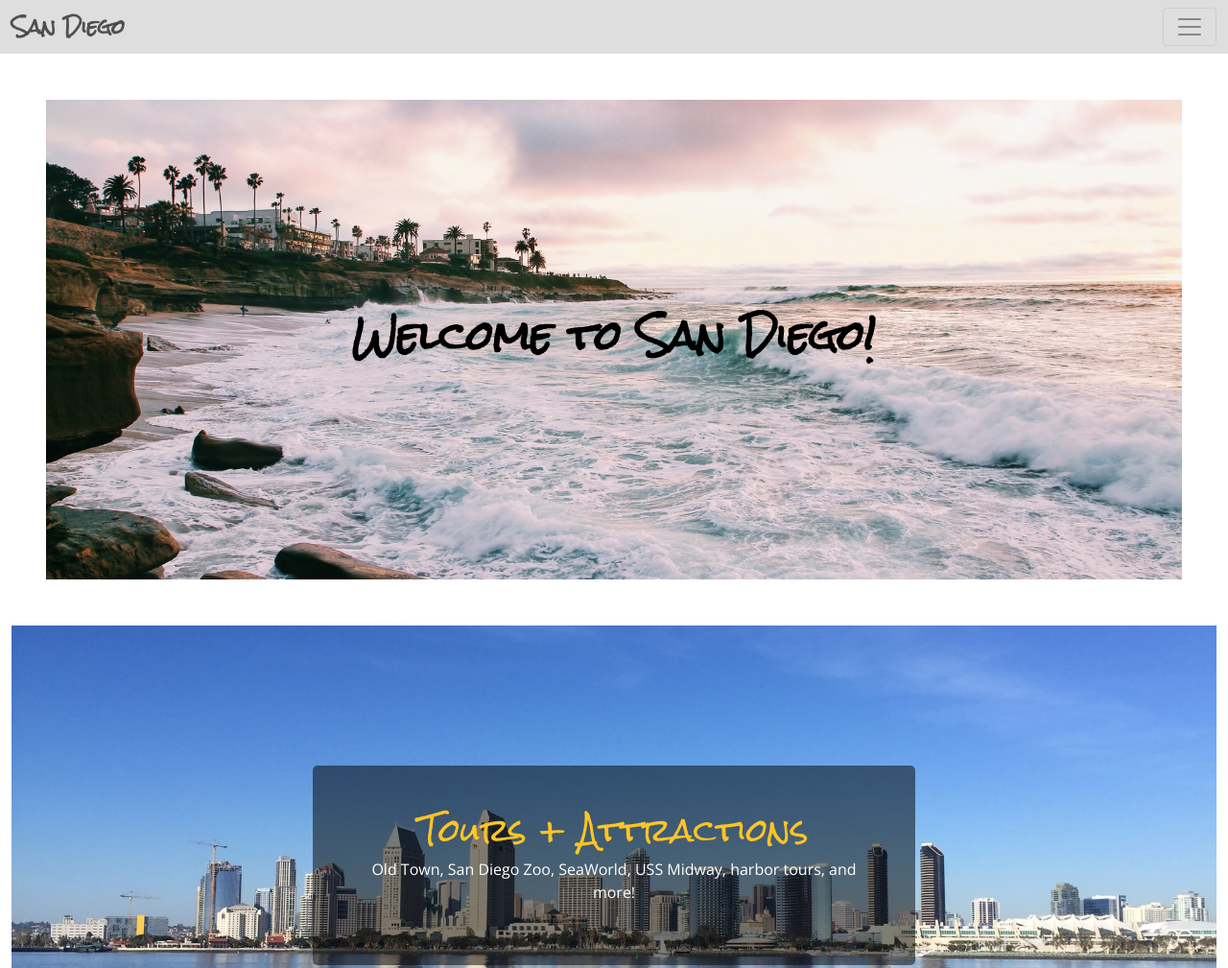
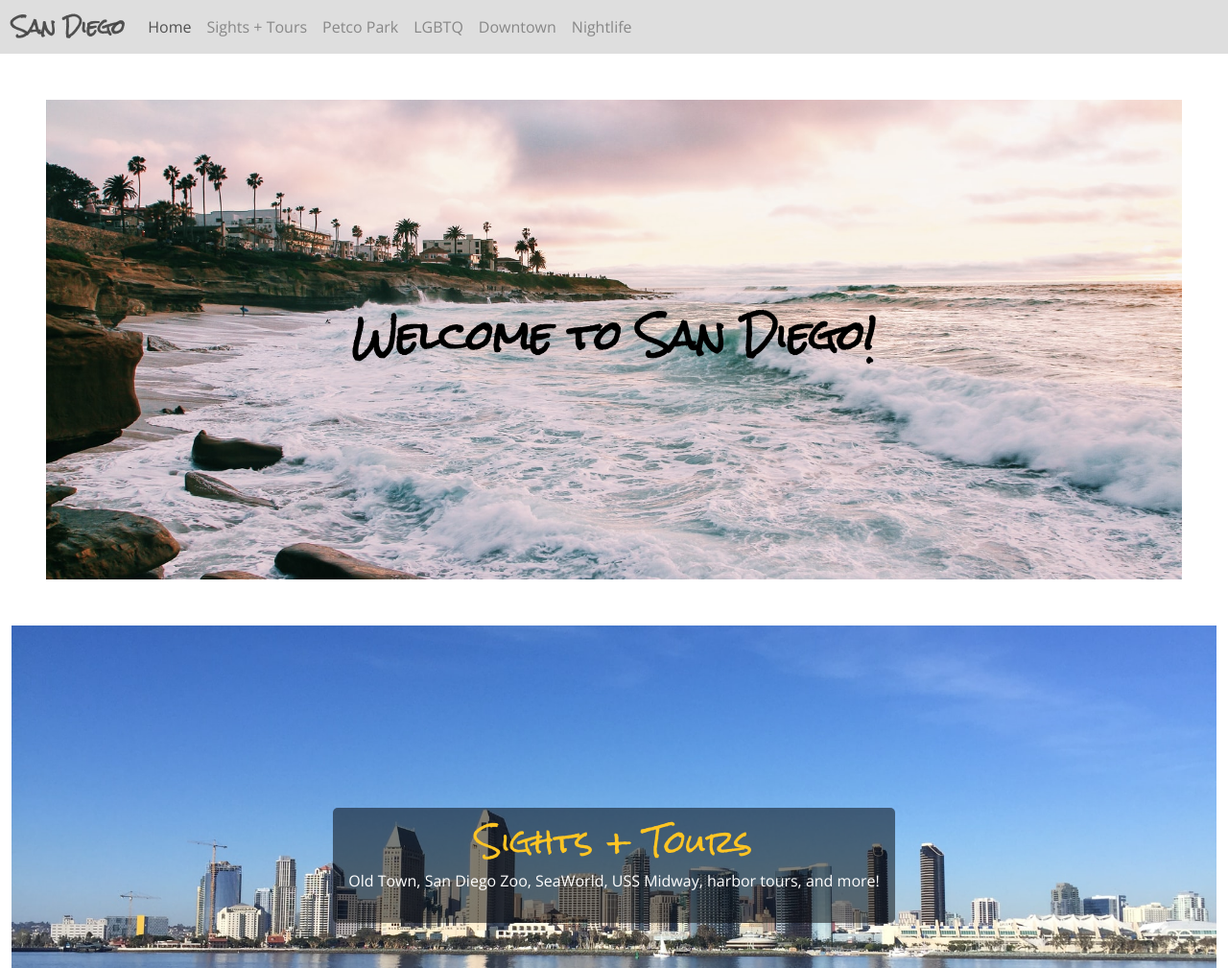
Before and after one commit to tborba1/parallax-practice, a plain HTML site: page index.html in a window 1280 px wide. Shown: the top 1009 px of the page at 96% size. Drawn offline with nearby package versions, Linux system fonts and the light colour scheme.

Commit message:
feat: updated index.html for navbar

```diff
--- a/css/style.css
+++ b/css/style.css
@@ -14,6 +14,10 @@ h1 a {
     font-family: 'Rock Salt', cursive;
     color: black;
     text-decoration: none;
+}
+
+h1 a:hover {
+    color: #2099B2;
 }
 
 h2 a {
@@ -46,7 +50,7 @@ a:hover {
 .content {
     background-color: rgba(0, 0, 0, .5);
     color: white;
-    padding: 3em;
+    padding: 1em;
     max-width: 50%;
     border-radius: 5px;
 }
@@ -82,7 +86,6 @@ footer {
 
 footer a {
     color: black;
-    /* font-size: large; */
     padding: 5px;
 }
 
@@ -104,6 +107,7 @@ footer a:hover {
 .unsplash a {
     color: black;
 }
+
 /* FONTS:
 font-family: 'Open Sans', sans-serif;
 font-family: 'Rock Salt', cursive;
--- a/index.html
+++ b/index.html
@@ -13,7 +13,7 @@
 
   <body>
 
-    <nav class="navbar navbar-light opacity-75 sticky-top">
+    <!-- <nav class="navbar navbar-light opacity-75 sticky-top">
       <div class="container-fluid">
         <a class="navbar-brand fw-bold" href="https://geekwiseacademy.github.io/virtual-mobile-friendly-websites/seven.html">San Diego</a>
         <button class="navbar-toggler" type="button" data-bs-toggle="collapse" data-bs-target="#navbarNav" aria-controls="navbarNav" aria-expanded="false" aria-label="Toggle navigation">
@@ -25,19 +25,50 @@
               <a class="nav-link active" aria-current="page" href="#Home">Home</a>
             </li>
             <li class="nav-item">
-              <a class="nav-link" href="#Section1">Tours + Attractions</a>
+              <a class="nav-link" href="#Tours">Tours + Attractions</a>
             </li>
             <li class="nav-item">
-              <a class="nav-link" href="#Section2">Petco Park</a>
+              <a class="nav-link" href="#Petco">Petco Park</a>
             </li>
             <li class="nav-item">
-              <a class="nav-link" href="#Section3">LGBTQ</a>
+              <a class="nav-link" href="#LGBTQ">LGBTQ</a>
             </li>
             <li class="nav-item">
-              <a class="nav-link" href="#Section4">Downtown</a>
+              <a class="nav-link" href="#Downtown">Downtown</a>
             </li>
             <li class="nav-item">
-              <a class="nav-link" href="#Section5">Nightlife</a>
+              <a class="nav-link" href="#Nightlife">Nightlife</a>
+            </li>
+          </ul>
+        </div>
+      </div>
+    </nav> -->
+
+    <nav class="navbar navbar-expand-lg navbar-light opacity-75 sticky-top">
+      <div class="container-fluid">
+        <button class="navbar-toggler" type="button" data-bs-toggle="collapse" data-bs-target="#navbarNav" aria-controls="navbarNav" aria-expanded="false" aria-label="Toggle navigation">
+          <span class="navbar-toggler-icon"></span>
+        </button>
+        <a class="navbar-brand fw-bold" href="https://geekwiseacademy.github.io/virtual-mobile-friendly-websites/seven.html">San Diego</a>
+        <div class="collapse navbar-collapse" id="navbarNav">
+          <ul class="navbar-nav me-auto mb-2 mb-lg-0">
+            <li class="nav-item">
+              <a class="nav-link active" aria-current="page" href="#Home">Home</a>
+            </li>
+            <li class="nav-item">
+              <a class="nav-link" href="#Sights">Sights + Tours</a>
+            </li>
+            <li class="nav-item">
+              <a class="nav-link" href="#Petco">Petco Park</a>
+            </li>
+            <li class="nav-item">
+              <a class="nav-link" href="#LGBTQ">LGBTQ</a>
+            </li>
+            <li class="nav-item">
+              <a class="nav-link" href="#Downtown">Downtown</a>
+            </li>
+            <li class="nav-item">
+              <a class="nav-link" href="#Nightlife">Nightlife</a>
             </li>
           </ul>
         </div>
@@ -52,38 +83,38 @@
 
     <main class="container-fluid">
 
-      <section id="Section1" class="bg-day text-center parallax">
+      <section id="Sights" class="bg-day text-center parallax">
         <div class="content text-center">
-          <h2><a href="https://www.sandiegovisit.org/" target ="_blank">Tours + Attractions</a></h2>
+          <h2><a href="https://www.sandiegovisit.org/" target ="_blank">Sights + Tours</a></h2>
           <p>Old Town, San Diego Zoo, SeaWorld, USS Midway, harbor tours, and more!</p>
         </div>
       </section>
 
-      <section id="Section2" class="bg-petco parallax">
+      <section id="Petco" class="bg-petco parallax">
         <div class="content text-center">
           <h2><a href="https://www.mlb.com/padres/ballpark" target ="_blank">Petco Park</a></h2>
           <p>Home of Major League Baseball's San Diego Padres</p>
         </div>
       </section>
 
-      <section id="Section3" class="bg-rainbow parallax">
+      <section id="LGBTQ" class="bg-rainbow parallax">
         <div class="content text-center">
           <h2><a href="https://www.sandiego.org/plan/lgbtq.aspx" target ="_blank">LGBTQ</a></h2>
           <p><a href="https://sdpride.org/" target="_blank">San Diego Pride (July)</a></p>
         </div>
       </section>
 
-      <section id="Section4" class="bg-street parallax">
+      <section id="Downtown" class="bg-street parallax">
         <div class="content text-center">
           <h2><a href="https://www.gaslamp.org/" target ="_blank">Downtown</a></h2>
           <p>Gaslamp Quarter - The Historic Heart of San Diego</p>
         </div>
       </section>
 
-      <section id="Section5" class="bg-night parallax">
+      <section id="Nightlife" class="bg-night parallax">
         <div class="content text-center">
           <h2><a href="https://www.sandiego.org/explore/things-to-do/nightlife.aspx" target ="_blank">Nightlife</a></h2>
-          <p>Gaslamp Quarter has <span class="fw-bold">16</span> walkable blocks packed with over <span class="fw-bold">180</span> restaurants, <span class="fw-bold">50</span> bars and <span class="fw-bold">10</span> nightclubs.</p>
+          <p>Gaslamp Quarter has <span class="fw-bold">16</span> walkable blocks packed with several restaurants, bars and nightclubs.</p>
         </div>
       </section>
 
@@ -99,7 +130,7 @@
       <a href="https://twitter.com/visitsandiego" target="_blank"><i class="icon fa-brands fa-twitter"></i></a>
       <a href="https://www.facebook.com/SanDiego" target="_blank"><i class="icon fa-brands fa-facebook-f"></i></a>
       <a href="https://www.instagram.com/visitsandiego/" target="_blank"><i class="icon fa-brands fa-instagram"></i></a>
-      <a href="https://www.instagram.com/yelpsandiego/" target="_blank"><i class="icon fa-brands fa-yelp"></i></a>
+      <a href="https://www.yelp.com/city/san-diego" target="_blank"><i class="icon fa-brands fa-yelp"></i></a>
     </footer>
 
     <script src="https://cdn.jsdelivr.net/npm/bootstrap@5.1.3/dist/js/bootstrap.bundle.min.js" integrity="sha384-ka7Sk0Gln4gmtz2MlQnikT1wXgYsOg+OMhuP+IlRH9sENBO0LRn5q+8nbTov4+1p" crossorigin="anonymous"></script>
```
